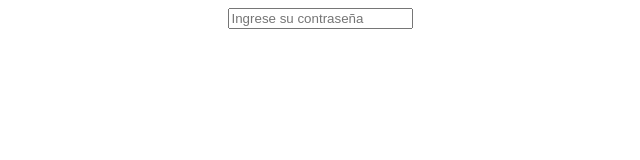
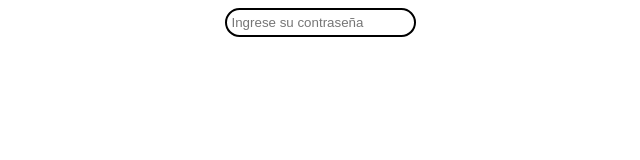
Before and after one commit to xescrihuelc/ejercicioValidacionPasswd, a plain HTML site: page index.html in a window 1280 px wide. Shown: the whole page, without its empty margins (320-960 px from the left). Drawn offline with Linux system fonts and the light colour scheme.

Commit message:
Añadir estilo a ID: passwd

```diff
--- a/style.css
+++ b/style.css
@@ -1,3 +1,8 @@
 body {
     text-align: center;
 }
+#passwd {
+    border: 2px solid black;
+    border-radius: 15px;
+    padding: 5px;
+}
```
